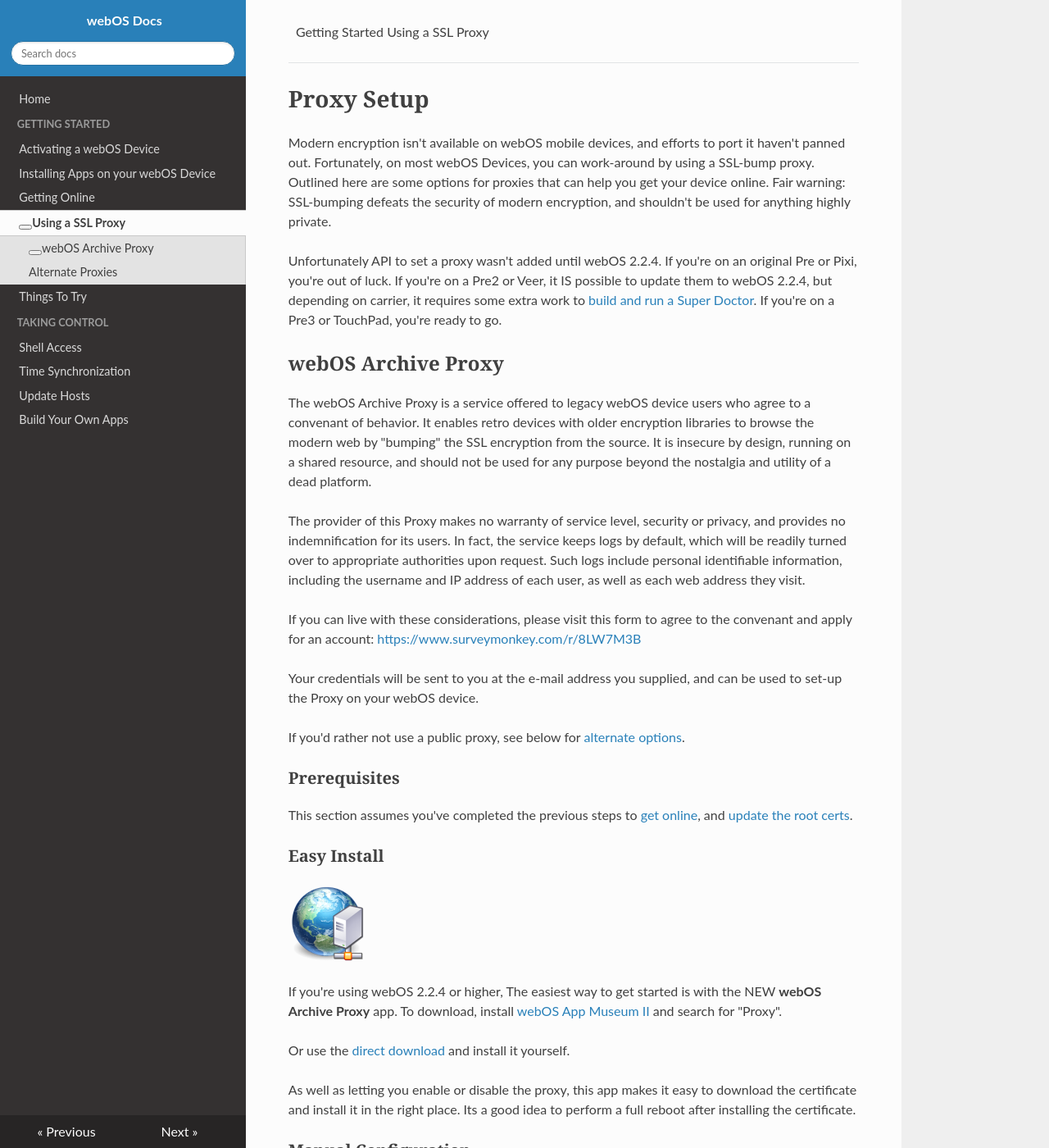
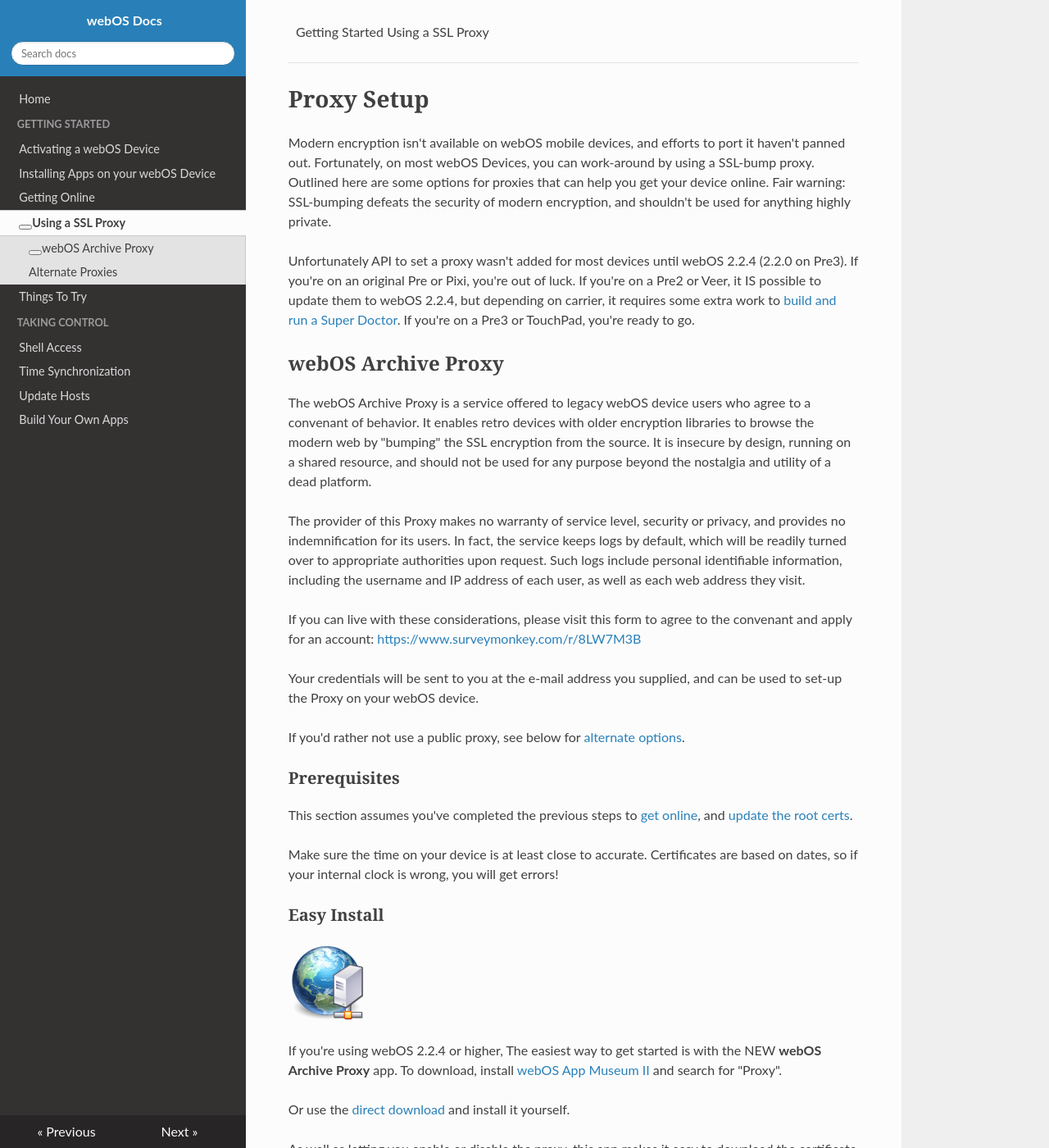
Before and after one commit to webOSArchive/webos-docs, an MkDocs documentation site: the page built from docs/proxysetup.md, in a window 1280 px wide and 1400 px high. Shown: the whole window at 82% size. Built offline with MkDocs 1.6.1, drawn with Linux system fonts in a browser that asks for light colours; nearby versions of some CDN libraries; some web fonts are replaced; library files that are not in the unit come from our copies.

Commit message:
update proxy doc

```diff
--- a/docs/proxysetup.md
+++ b/docs/proxysetup.md
@@ -2,7 +2,7 @@
 
 Modern encryption isn't available on webOS mobile devices, and efforts to port it haven't panned out. Fortunately, on most webOS Devices, you can work-around by using a SSL-bump proxy. Outlined here are some options for proxies that can help you get your device online. Fair warning: SSL-bumping defeats the security of modern encryption, and shouldn't be used for anything highly private.
 
-Unfortunately API to set a proxy wasn't added until webOS 2.2.4. If you're on an original Pre or Pixi, you're out of luck. If you're on a Pre2 or Veer, it IS possible to update them to webOS 2.2.4, but depending on carrier, it requires some extra work to [build and run a Super Doctor](https://github.com/webos-internals/meta-doctor/). If you're on a Pre3 or TouchPad, you're ready to go.
+Unfortunately API to set a proxy wasn't added for most devices until webOS 2.2.4 (2.2.0 on Pre3). If you're on an original Pre or Pixi, you're out of luck. If you're on a Pre2 or Veer, it IS possible to update them to webOS 2.2.4, but depending on carrier, it requires some extra work to [build and run a Super Doctor](https://github.com/webos-internals/meta-doctor/). If you're on a Pre3 or TouchPad, you're ready to go.
 
 ## webOS Archive Proxy
 
@@ -20,6 +20,8 @@ If you'd rather not use a public proxy, see below for [alternate options](http:/
 ### Prerequisites
 
 This section assumes you've completed the previous steps to [get online](online.md), and [update the root certs](online.md#updating-certificates).
+
+Make sure the time on your device is at least close to accurate. Certificates are based on dates, so if your internal clock is wrong, you will get errors!
 
 ### Easy Install
 
```
